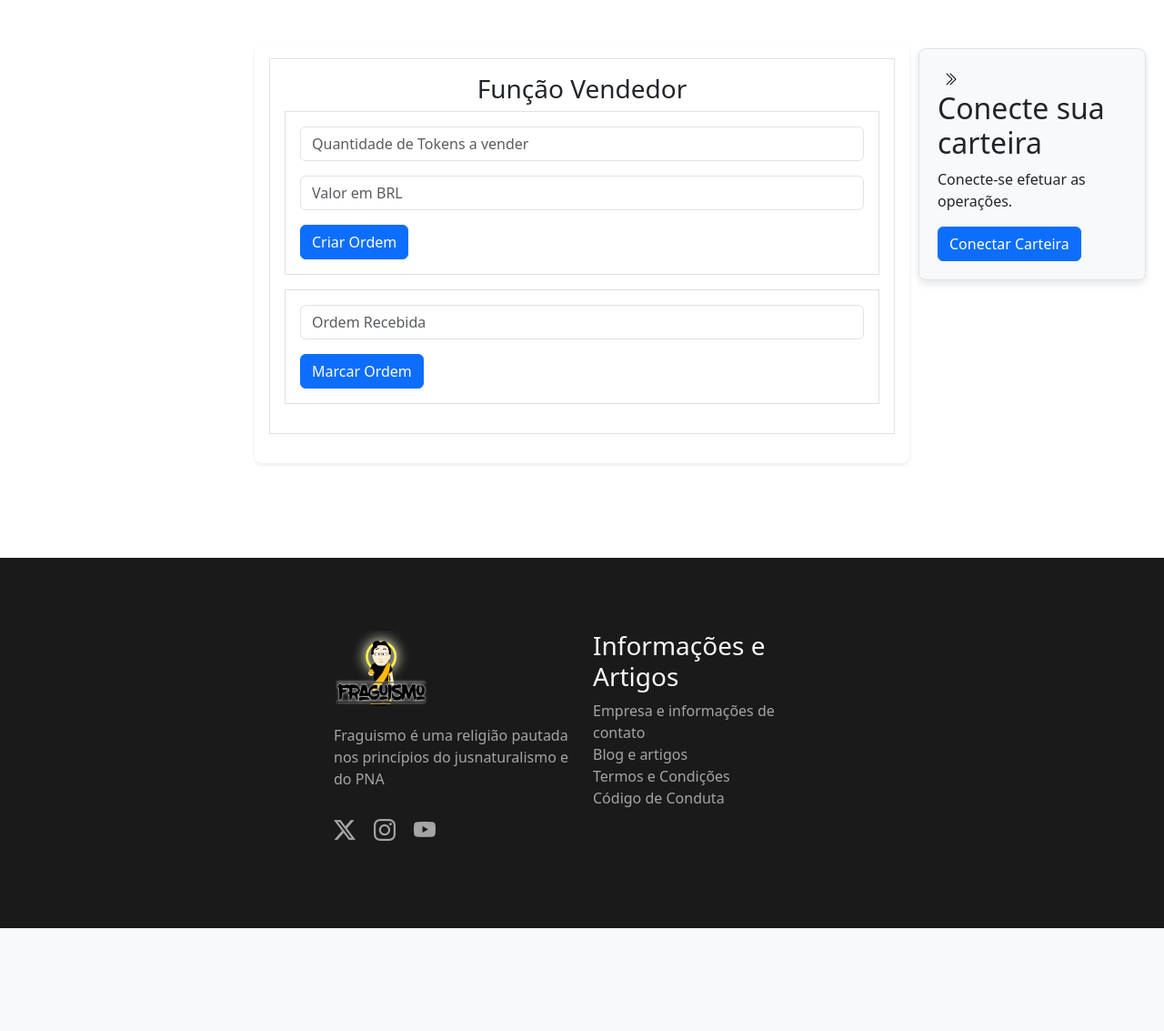
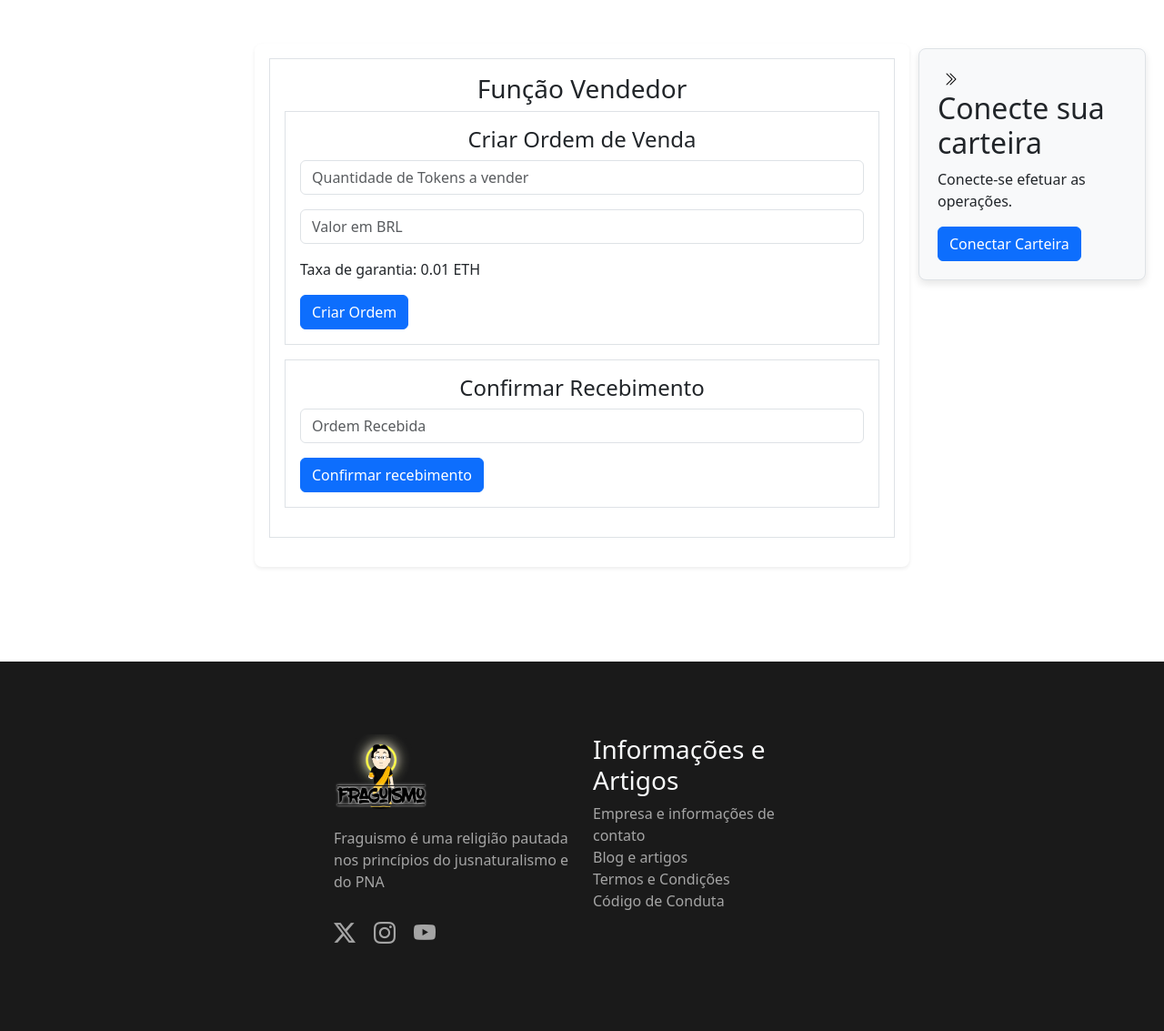
Before and after one commit to Fraguismo-org/fraguismo, a Django app: page /mercado-secundario/funcao_vendedor/ in a window 1280 px wide. Shown: the part 97-1230 px from the top of the page at 91% size. Before the commit the page ends 1117 px from the top, so only its background shows below. Run offline with Django 4.2, Linux system fonts and the light colour scheme; the visitor is signed in with stand-in values (Sample User, id 1); parts of the project's set-up code (start-up, migrations or seed data) failed here and were passed over; some libraries are stand-ins or nearby versions.

Commit message:
fix: melhoramento dos títulos em funcao_vendedor.html; adicionado fraga_token.js; add retorno em funcaoArbitro.js; refact nome variável taxa em funcaoVendendor.js;

```diff
--- a/mercado_secundario/templates/funcao_vendedor.html
+++ b/mercado_secundario/templates/funcao_vendedor.html
@@ -10,20 +10,23 @@
                     <div class="border p-3 mb-3">
                         <h3 class="text-center">Função Vendedor</h3>
                         <div class="border p-3 mb-3">
+                            <h4 class="text-center">Criar Ordem de Venda</h4>
                             <div class="input-group mb-3">
                                 <input type="number" id="quantidade" placeholder="Quantidade de Tokens a vender" class="form-control">
                             </div>
                             <div class="input-group mb-3">
                                 <input type="text" id="valorBRL" placeholder="Valor em BRL" class="form-control">
                             </div>
+                            <p id="taxaGarantia"></p>
                             <button type="button" class="btn btn-primary" id="criarOrdem">Criar Ordem</button>
                         </div>
 
                         <div class="border p-3 mb-3">
+                            <h4 class="text-center">Confirmar Recebimento</h4>
                             <div class="input-group mb-3">
                                 <input id="ordemRecebida" type="text" placeholder="Ordem Recebida" class="form-control">
                             </div>
-                            <button id="marcarCompleta" class="btn btn-primary">Marcar Ordem</button>
+                            <button id="marcarCompleta" class="btn btn-primary">Confirmar recebimento</button>
                         </div>
                     </div>
                 </div>
--- /dev/null
+++ b/site_fraguismo/static/js/fraga_token/fraga_token.js
@@ -0,0 +1 @@
+export const fragaTokenAddress = "0x64a59f08dc77b764f9305d0f5624ac2a32169f2c";
--- a/site_fraguismo/static/js/mercado_secundario/funcaoVendedor.js
+++ b/site_fraguismo/static/js/mercado_secundario/funcaoVendedor.js
@@ -1,10 +1,11 @@
 import { walletConnection } from "../web3/wallet.js";
 import { contratoEndereco, fragaTokenAddress } from "./mercadoSecundarioAddress.js";
 import { abi, tokenABI } from "./abi.js";
-import { lerContrato, listarOrdensDoVendedor } from "./utils.js";
+import { lerContrato } from "./utils.js";
 import { writeEthersContract } from "../web3/initialize.js";
 
 document.addEventListener('DOMContentLoaded', async () => {
+    const valorGarantia = document.getElementById("taxaGarantia").innerText = "Taxa de garantia: 0.01 ETH";
     const btnCriarOrdem = document.getElementById("criarOrdem");
     const btnMarcarCompleta = document.getElementById("marcarCompleta");
 
@@ -38,13 +39,13 @@ document.addEventListener('DOMContentLoaded', async () => {
                 "criarOrdem",
                 abi,
                 [quantidadeWei.toString(), valorBRL],
-                valortaxa
+                valorGarantia
             );
 
-            alert("Ordem criada com sucesso! Tx: " + txHash);
-            setTimeout(async () => {
-                await listarOrdensDoVendedor();
-            }, 6000);
+            alert("Ordem criada com sucesso!\n" + txHash);
+            // setTimeout(async () => {
+            //     await listarOrdensDoVendedor();
+            // }, 6000);
         } catch (err) {
             console.error("Erro ao criar ordem:", err);
             alert("Erro ao criar ordem.");
@@ -54,7 +55,8 @@ document.addEventListener('DOMContentLoaded', async () => {
     async function marcarCompleta() {
         const id = document.getElementById("ordemRecebida").value;
         try {
-            await writeEthersContract(contratoEndereco, "marcarComoCompleta", abi, [id]);
+            const txHash = await writeEthersContract(contratoEndereco, "marcarComoCompleta", abi, [id]);
+            alert("Ordem marcada como completa com sucesso!\n" + txHash);
         } catch (error) {
             alert("Erro ao marcar ordem recebida.");
         }
```
Also changed, not shown: site_fraguismo/static/js/mercado_secundario/funcaoArbitro.js (+4 -3 lines).
